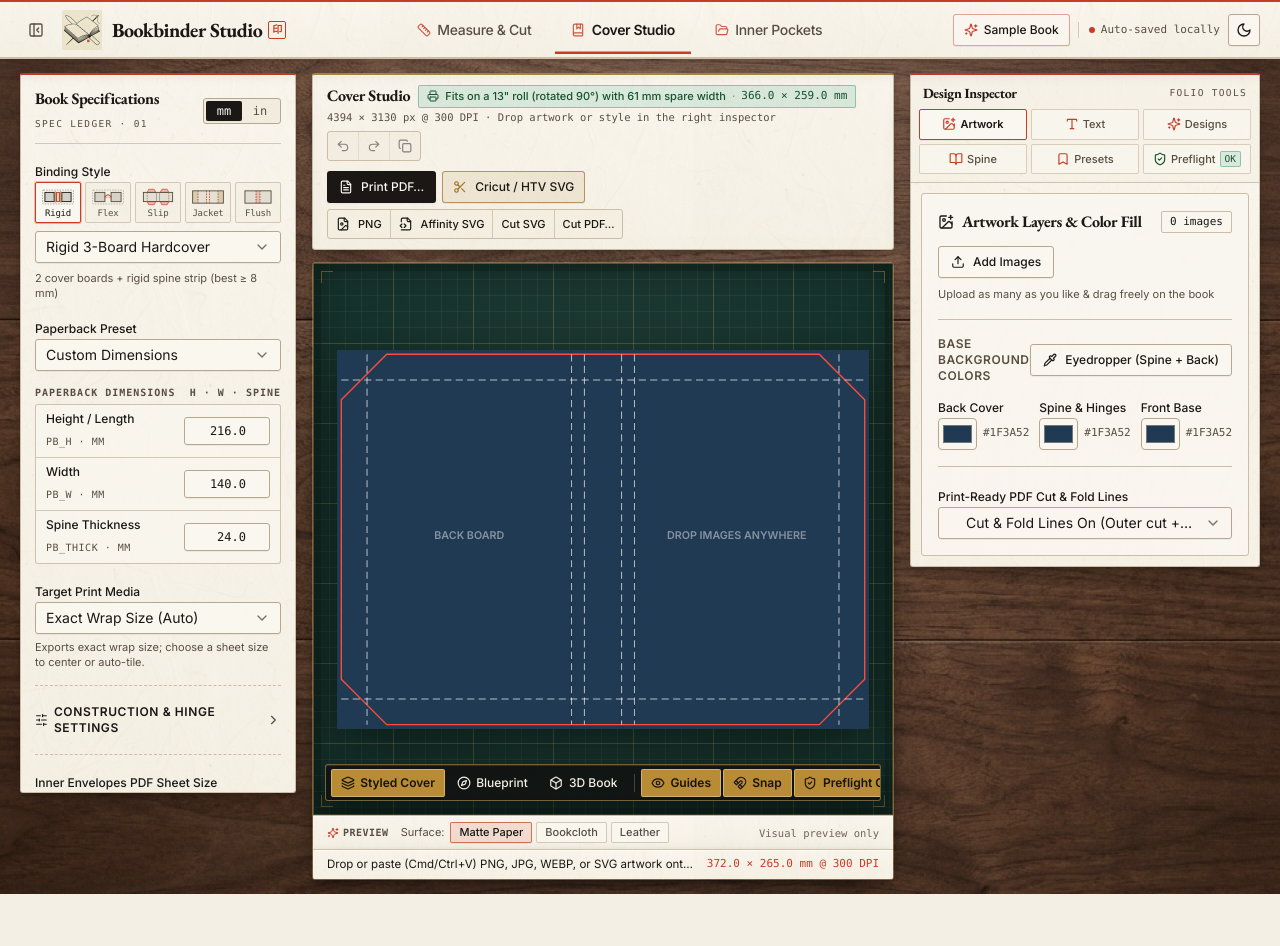
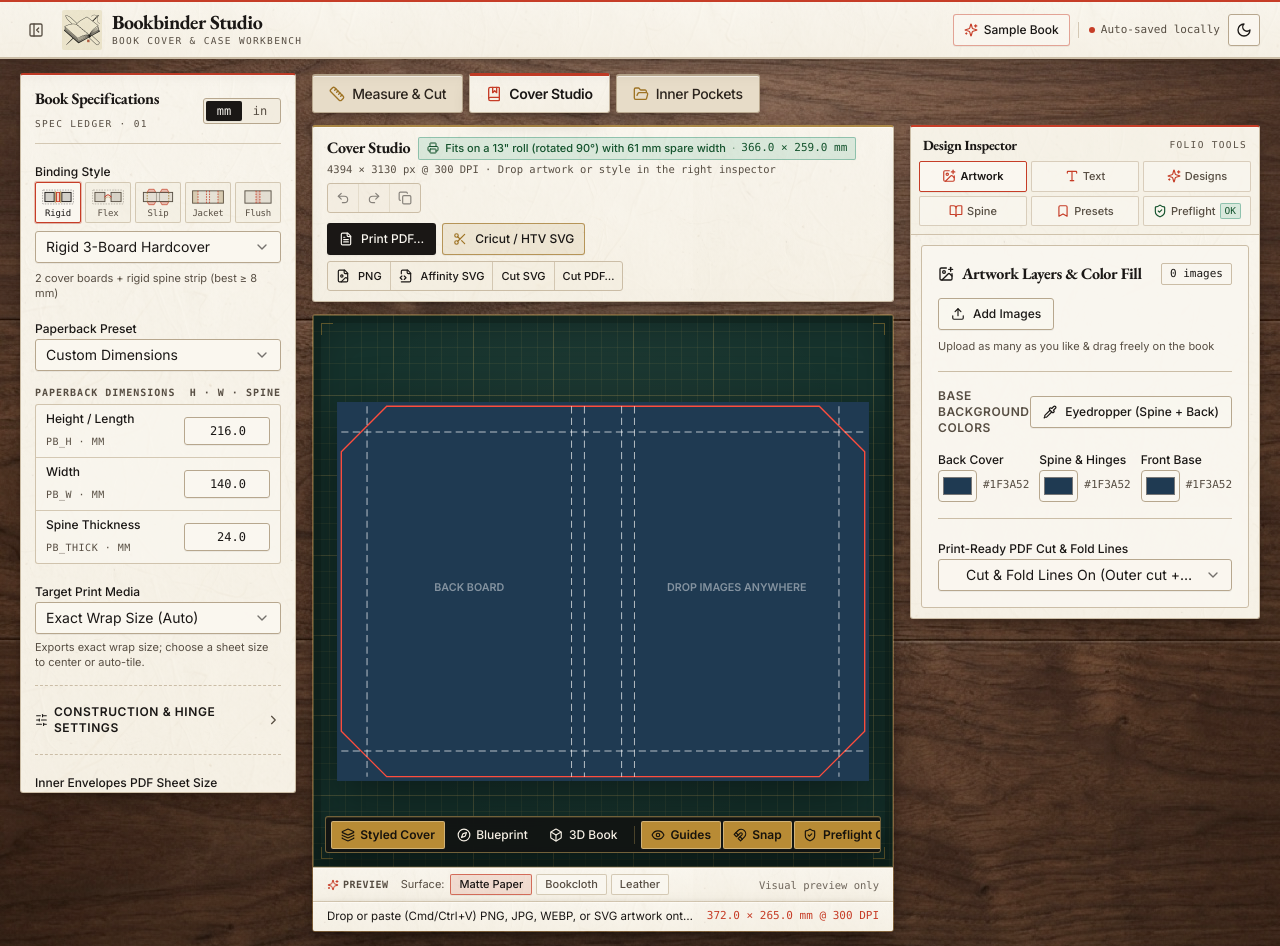
Before and after one commit to anujgtm1/Bookbinder, a React (Vite) app: page / in a window 1280 px wide. Before the commit the page ends 894 px from the top, so only its background shows below. Built offline with nearby package versions, Linux system fonts and the light colour scheme.

Commit message:
fix(ui): remove Japanese seal character from header and restore workspace tabs above workbench

```diff
--- a/src/App.tsx
+++ b/src/App.tsx
@@ -201,57 +201,12 @@ export function App() {
   };
 
   return (
-    <div className="bindery-walnut-desk min-h-screen text-foreground">
-      <Tabs
-        value={activeTab}
-        onValueChange={(value) => setActiveTab(value as WorkspaceTab)}
-        className="flex min-h-screen flex-col"
-      >
+    <div className="bindery-walnut-desk flex min-h-screen flex-col text-foreground">
       <Header
         statusMessage={statusMessage}
         sidebarOpen={sidebarOpen}
         onToggleSidebar={() => setSidebarOpen((open) => !open)}
         onLoadSampleBook={handleLoadSampleBook}
-          navSlot={
-            <TabsList className="h-auto gap-1 rounded-none bg-transparent p-0 sm:gap-2">
-              <TabsTrigger
-                value="measure"
-                data-testid="nav-measure"
-                className="editorial-nav-tab px-3 py-2.5 text-xs tracking-tight data-[state=active]:bg-transparent data-[state=active]:shadow-none sm:px-4 sm:py-3.5 sm:text-sm"
-              >
-                <Ruler className="h-3.5 w-3.5 text-vermilion/85" aria-hidden="true" />
-                Measure &amp; Cut
-              </TabsTrigger>
-              <TabsTrigger
-                value="outer"
-                data-testid="nav-outer"
-                className="editorial-nav-tab px-3 py-2.5 text-xs tracking-tight data-[state=active]:bg-transparent data-[state=active]:shadow-none sm:px-4 sm:py-3.5 sm:text-sm"
-              >
-                <BookMarked className="h-3.5 w-3.5 text-vermilion/85" aria-hidden="true" />
-                Cover Studio
-              </TabsTrigger>
-              <TabsTrigger
-                value="pockets"
-                data-testid="nav-pockets"
-                className="editorial-nav-tab px-3 py-2.5 text-xs tracking-tight data-[state=active]:bg-transparent data-[state=active]:shadow-none sm:px-4 sm:py-3.5 sm:text-sm"
-              >
-                <FolderOpen
-                  className={`h-3.5 w-3.5 text-vermilion/85 ${!usesInnerPockets ? 'opacity-55' : ''}`}
-                  aria-hidden="true"
-                />
-                <span className={!usesInnerPockets ? 'opacity-65' : undefined}>Inner Pockets</span>
-                {!usesInnerPockets && bindingStrategy.innerPocketsNotice && (
-                  <Badge
-                    variant="outline"
-                    data-testid="pockets-builtin-badge"
-                    className="ml-0.5 h-4 px-1.5 font-mono text-[10px]"
-                  >
-                    {bindingStrategy.innerPocketsNotice.tabBadge}
-                  </Badge>
-                )}
-              </TabsTrigger>
-            </TabsList>
-          }
       />
 
       <main
@@ -271,7 +226,60 @@ export function App() {
           />
         )}
 
-          <div className="flex min-w-0 flex-col gap-4">
+        <div className="flex min-w-0 flex-col">
+          {/* 3-Tab Folio Workbench Navigation sitting cleanly above the active workspace */}
+          <Tabs
+            value={activeTab}
+            onValueChange={(value) => setActiveTab(value as WorkspaceTab)}
+            className="flex flex-col gap-3"
+          >
+            <div className="flex flex-wrap items-end justify-between gap-2">
+              <TabsList
+                aria-label="Workbench modes"
+                className="h-auto flex-wrap justify-start gap-1.5 rounded-none bg-transparent p-0"
+              >
+                <TabsTrigger
+                  value="measure"
+                  data-testid="nav-measure"
+                  className="folio-index-tab px-4 py-2 text-xs font-medium tracking-tight data-[state=active]:shadow-none sm:text-sm"
+                >
+                  <Ruler className="folio-index-tab-icon h-4 w-4 shrink-0" aria-hidden="true" />
+                  Measure &amp; Cut
+                </TabsTrigger>
+                <TabsTrigger
+                  value="outer"
+                  data-testid="nav-outer"
+                  className="folio-index-tab px-4 py-2 text-xs font-medium tracking-tight data-[state=active]:shadow-none sm:text-sm"
+                >
+                  <BookMarked
+                    className="folio-index-tab-icon h-4 w-4 shrink-0"
+                    aria-hidden="true"
+                  />
+                  Cover Studio
+                </TabsTrigger>
+                <TabsTrigger
+                  value="pockets"
+                  data-testid="nav-pockets"
+                  className="folio-index-tab px-4 py-2 text-xs font-medium tracking-tight data-[state=active]:shadow-none sm:text-sm"
+                >
+                  <FolderOpen
+                    className={`folio-index-tab-icon h-4 w-4 shrink-0 ${!usesInnerPockets ? 'opacity-65' : ''}`}
+                    aria-hidden="true"
+                  />
+                  <span className={!usesInnerPockets ? 'opacity-75' : undefined}>Inner Pockets</span>
+                  {!usesInnerPockets && bindingStrategy.innerPocketsNotice && (
+                    <Badge
+                      variant="outline"
+                      data-testid="pockets-builtin-badge"
+                      className="ml-0.5 h-4 px-1.5 font-mono text-[10px]"
+                    >
+                      {bindingStrategy.innerPocketsNotice.tabBadge}
+                    </Badge>
+                  )}
+                </TabsTrigger>
+              </TabsList>
+            </div>
+
             <TabsContent value="measure" className="mt-0">
               <MeasureAndCutPanel
                 params={project.parameters}
@@ -382,9 +390,9 @@ export function App() {
                 />
               )}
             </TabsContent>
+          </Tabs>
         </div>
       </main>
-      </Tabs>
     </div>
   );
 }
--- a/src/components/Header.tsx
+++ b/src/components/Header.tsx
@@ -1,5 +1,5 @@
 import { Moon, PanelLeftClose, PanelLeftOpen, Sparkles, Sun } from 'lucide-react';
-import { useEffect, useState, type ReactNode } from 'react';
+import { useEffect, useState } from 'react';
 import atelierColophonImg from '@/assets/atelier/atelier-colophon.jpg';
 import { Button } from '@/components/ui/button';
 import {
@@ -19,7 +19,6 @@ export interface HeaderProps {
   readonly sidebarOpen?: boolean;
   readonly onToggleSidebar?: () => void;
   readonly onLoadSampleBook?: () => void;
-  readonly navSlot?: ReactNode;
 }
 
 export function Header({
@@ -27,7 +26,6 @@ export function Header({
   sidebarOpen = true,
   onToggleSidebar,
   onLoadSampleBook,
-  navSlot,
 }: HeaderProps) {
   const [override, setOverride] = useState<ColorSchemeOverride>(() => readStoredColorScheme());
   const [systemScheme, setSystemScheme] = useState<ResolvedColorScheme>(() =>
@@ -75,14 +73,14 @@ export function Header({
         Skip to workspace
       </a>
 
-      <div className="mx-auto flex max-w-[1760px] flex-wrap items-center justify-between gap-x-4 px-3 sm:px-5">
+      <div className="mx-auto flex max-w-[1760px] items-center justify-between gap-3 px-3 py-2 sm:px-5">
         {/* Editorial Press Masthead Mark */}
-        <div className="order-1 flex items-center gap-2.5 py-2">
+        <div className="flex min-w-0 items-center gap-2.5">
           {onToggleSidebar && (
             <Button
               variant="ghost"
               size="icon"
-              className="h-8 w-8 text-muted-foreground hover:text-foreground"
+              className="h-8 w-8 shrink-0 text-muted-foreground hover:text-foreground"
               onClick={onToggleSidebar}
               aria-expanded={sidebarOpen}
               aria-controls="book-spec-rail"
@@ -110,39 +108,18 @@ export function Header({
             />
           </span>
 
-          <div className="flex items-center gap-2">
-            <div className="flex flex-col">
-              <div className="flex items-center gap-1.5">
-                <h1 className="font-serif text-lg font-semibold leading-none tracking-tight text-foreground sm:text-xl">
-                  Bookbinder Studio
-                </h1>
-                <span
-                  aria-hidden="true"
-                  title="Tokyo Bindery Press Mark"
-                  className="hanko-seal h-[18px] w-[18px] text-[10px]"
-                >
-                  印
-                </span>
-              </div>
-              <span className="mt-0.5 hidden font-mono text-[9.5px] uppercase tracking-[0.14em] text-muted-foreground 2xl:inline">
-                Folio Case &amp; Cover Workbench
-              </span>
-            </div>
+          <div className="flex min-w-0 flex-col">
+            <h1 className="truncate font-serif text-lg font-semibold leading-none tracking-tight text-foreground sm:text-xl">
+              Bookbinder Studio
+            </h1>
+            <span className="mt-0.5 hidden font-mono text-[9.5px] uppercase tracking-[0.14em] text-muted-foreground sm:inline">
+              Book Cover &amp; Case Workbench
+            </span>
           </div>
         </div>
 
-        {/* Centered Integrated 3-Mode Editorial Navigation */}
-        {navSlot && (
-          <nav
-            aria-label="Workbench modes"
-            className="order-3 flex w-full items-stretch justify-center border-t border-border/70 md:order-2 md:w-auto md:self-stretch md:border-t-0"
-          >
-            {navSlot}
-          </nav>
-        )}
-
         {/* Right Editorial Press Controls */}
-        <div className="order-2 flex items-center gap-2 py-2 md:order-3">
+        <div className="flex shrink-0 items-center gap-2">
           {onLoadSampleBook && (
             <Button
               type="button"
--- a/src/index.css
+++ b/src/index.css
@@ -112,6 +112,16 @@
   --washi-shadow-light: rgba(14, 8, 3, 0.42);
   --washi-shadow-dark: rgba(0, 0, 0, 0.68);
 
+  /* High-contrast folio index tabs resting directly on the smoked-walnut desk */
+  --folio-tab-bg-light: #e7dcc8;
+  --folio-tab-bg-dark: #25201a;
+  --folio-tab-bg-hover-light: #f2eadb;
+  --folio-tab-bg-hover-dark: #302922;
+  --folio-tab-fg-light: #2b241d;
+  --folio-tab-fg-dark: #ddd3c3;
+  --folio-tab-border-light: #baa98f;
+  --folio-tab-border-dark: #4f4438;
+
   /* Self-healing spruce cutting mat workbench surface */
   --mat-bg-light: #16332d;
   --mat-bg-dark: #0f231f;
@@ -178,6 +188,10 @@
   --washi-veil-bottom: var(--washi-veil-bottom-light);
   --washi-edge: var(--washi-edge-light);
   --washi-shadow: var(--washi-shadow-light);
+  --folio-tab-bg: var(--folio-tab-bg-light);
+  --folio-tab-bg-hover: var(--folio-tab-bg-hover-light);
+  --folio-tab-fg: var(--folio-tab-fg-light);
+  --folio-tab-border: var(--folio-tab-border-light);
   --mat-bg: var(--mat-bg-light);
   --mat-grid-minor: var(--mat-grid-minor-light);
   --mat-grid-major: var(--mat-grid-major-light);
@@ -230,6 +244,10 @@
     --washi-veil-bottom: var(--washi-veil-bottom-dark);
     --washi-edge: var(--washi-edge-dark);
     --washi-shadow: var(--washi-shadow-dark);
+    --folio-tab-bg: var(--folio-tab-bg-dark);
+    --folio-tab-bg-hover: var(--folio-tab-bg-hover-dark);
+    --folio-tab-fg: var(--folio-tab-fg-dark);
+    --folio-tab-border: var(--folio-tab-border-dark);
     --mat-bg: var(--mat-bg-dark);
     --mat-grid-minor: var(--mat-grid-minor-dark);
     --mat-grid-major: var(--mat-grid-major-dark);
@@ -280,6 +298,10 @@
     --washi-veil-bottom: light-dark(var(--washi-veil-bottom-light), var(--washi-veil-bottom-dark));
     --washi-edge: light-dark(var(--washi-edge-light), var(--washi-edge-dark));
     --washi-shadow: light-dark(var(--washi-shadow-light), var(--washi-shadow-dark));
+    --folio-tab-bg: light-dark(var(--folio-tab-bg-light), var(--folio-tab-bg-dark));
+    --folio-tab-bg-hover: light-dark(var(--folio-tab-bg-hover-light), var(--folio-tab-bg-hover-dark));
+    --folio-tab-fg: light-dark(var(--folio-tab-fg-light), var(--folio-tab-fg-dark));
+    --folio-tab-border: light-dark(var(--folio-tab-border-light), var(--folio-tab-border-dark));
     --mat-bg: light-dark(var(--mat-bg-light), var(--mat-bg-dark));
     --mat-grid-minor: light-dark(var(--mat-grid-minor-light), var(--mat-grid-minor-dark));
     --mat-grid-major: light-dark(var(--mat-grid-major-light), var(--mat-grid-major-dark));
@@ -419,49 +441,58 @@
   }
 }
 
-/* Traditional Japanese Vermilion Hanko Square Seal */
-.hanko-seal {
-  display: inline-flex;
-  align-items: center;
-  justify-content: center;
-  border: 1.5px solid var(--vermilion);
-  color: var(--vermilion);
-  border-radius: 2px;
-  font-family: var(--font-serif);
-  font-weight: 700;
-  line-height: 1;
-  letter-spacing: 0.02em;
-  user-select: none;
-}
-
-/* Editorial Masthead Navigation Tab with Vermilion Press Active Rule */
-.editorial-nav-tab {
+/* High-contrast Washi / Dark-Slate Folio Index Tabs sitting on the walnut desk */
+.folio-index-tab {
   position: relative;
   display: inline-flex;
   align-items: center;
   justify-content: center;
-  gap: 0.4rem;
-  border-radius: 0;
-  border: 0;
-  background-color: transparent;
-  color: var(--muted-foreground);
+  gap: 0.45rem;
+  border-radius: 3px;
+  border: 1px solid var(--folio-tab-border);
+  border-top-width: 2px;
+  border-top-color: var(--folio-tab-border);
+  background-color: var(--folio-tab-bg);
+  color: var(--folio-tab-fg);
+  box-shadow:
+    0 6px 14px -6px rgba(8, 4, 1, 0.55),
+    inset 0 1px 0 var(--washi-edge);
   cursor: pointer;
 
   @media (prefers-reduced-motion: no-preference) {
-    transition: color 140ms ease, box-shadow 140ms ease;
+    transition: background-color 140ms ease, color 140ms ease, border-color 140ms ease, box-shadow 140ms ease;
+  }
+
+  & .folio-index-tab-icon {
+    color: var(--brass);
   }
 
   &[data-state='active'] {
+    background-color: var(--card);
+    background-image:
+      linear-gradient(180deg, var(--washi-veil-top), var(--washi-veil-bottom)),
+      url('./assets/atelier/washi-paper.jpg');
+    background-size: 100% 100%, 380px 380px;
+    background-repeat: no-repeat, repeat;
     color: var(--foreground);
     font-weight: 600;
-    box-shadow: inset 0 -2.5px 0 var(--vermilion);
-    background-color: transparent;
+    border-color: var(--border);
+    border-top: 3px solid var(--vermilion);
+    box-shadow:
+      0 10px 22px -8px var(--washi-shadow),
+      0 2px 6px -1px rgba(8, 4, 1, 0.35),
+      inset 0 1px 0 var(--washi-edge);
+
+    & .folio-index-tab-icon {
+      color: var(--vermilion);
+    }
   }
 
   @media (hover: hover) {
     &:hover:not([data-state='active']) {
+      background-color: var(--folio-tab-bg-hover);
       color: var(--foreground);
-      box-shadow: inset 0 -1.5px 0 var(--border);
+      border-color: var(--brass);
     }
   }
 }
@@ -600,10 +631,21 @@
     box-shadow: none;
   }
 
-  .editorial-nav-tab[data-state='active'] {
+  .folio-index-tab {
+    background-image: none;
+    background-color: ButtonFace;
+    color: ButtonText;
+    border-color: ButtonText;
     box-shadow: none;
-    border-bottom: 2.5px solid Highlight;
+  }
+
+  .folio-index-tab[data-state='active'] {
+    background-image: none;
+    background-color: Canvas;
+    border: 2px solid Highlight;
+    border-top-width: 3px;
     color: Highlight;
+    box-shadow: none;
   }
 
   .hud-toolbar {
```
Lines whose indentation alone changed are shown as unchanged.
